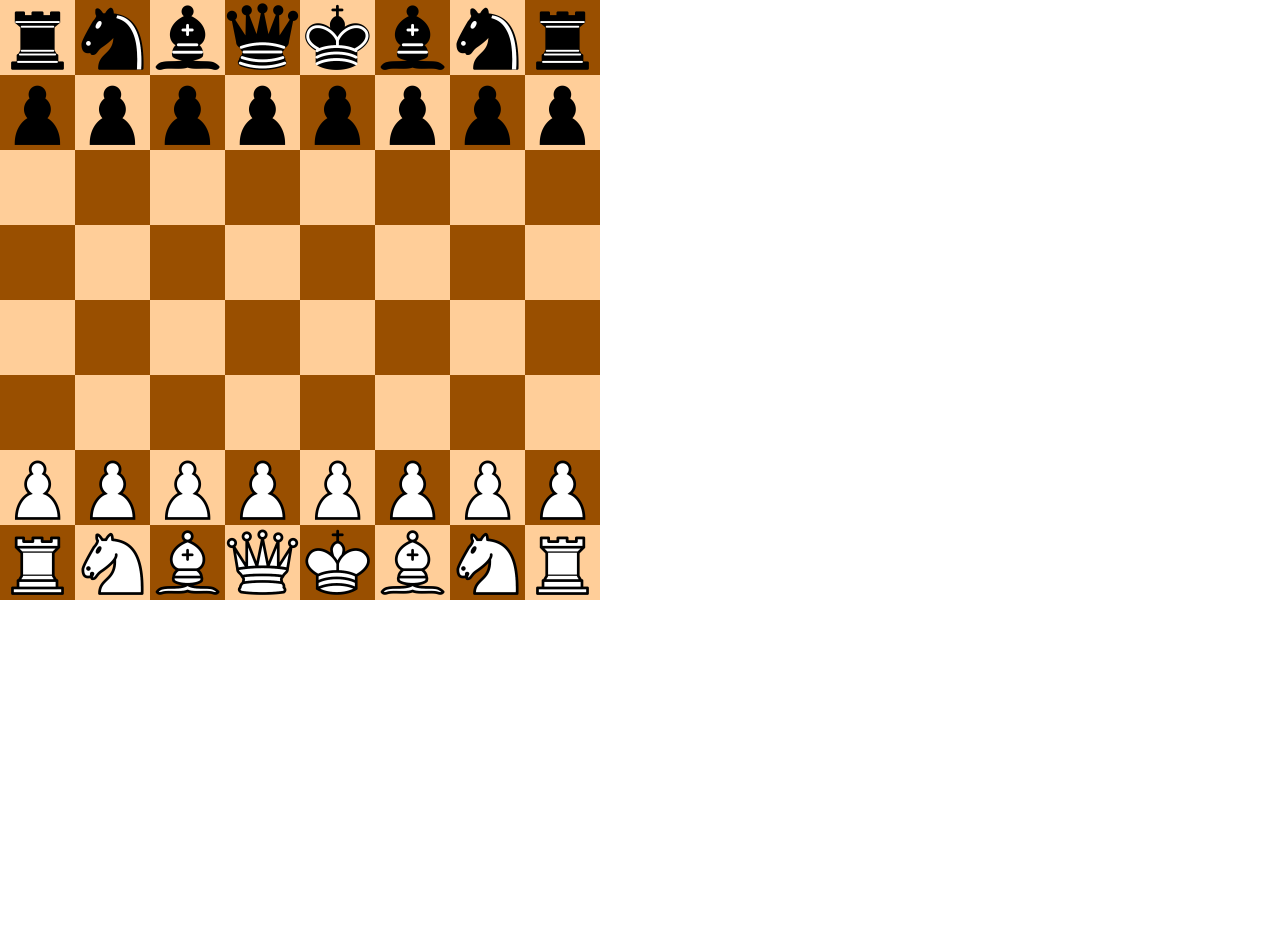
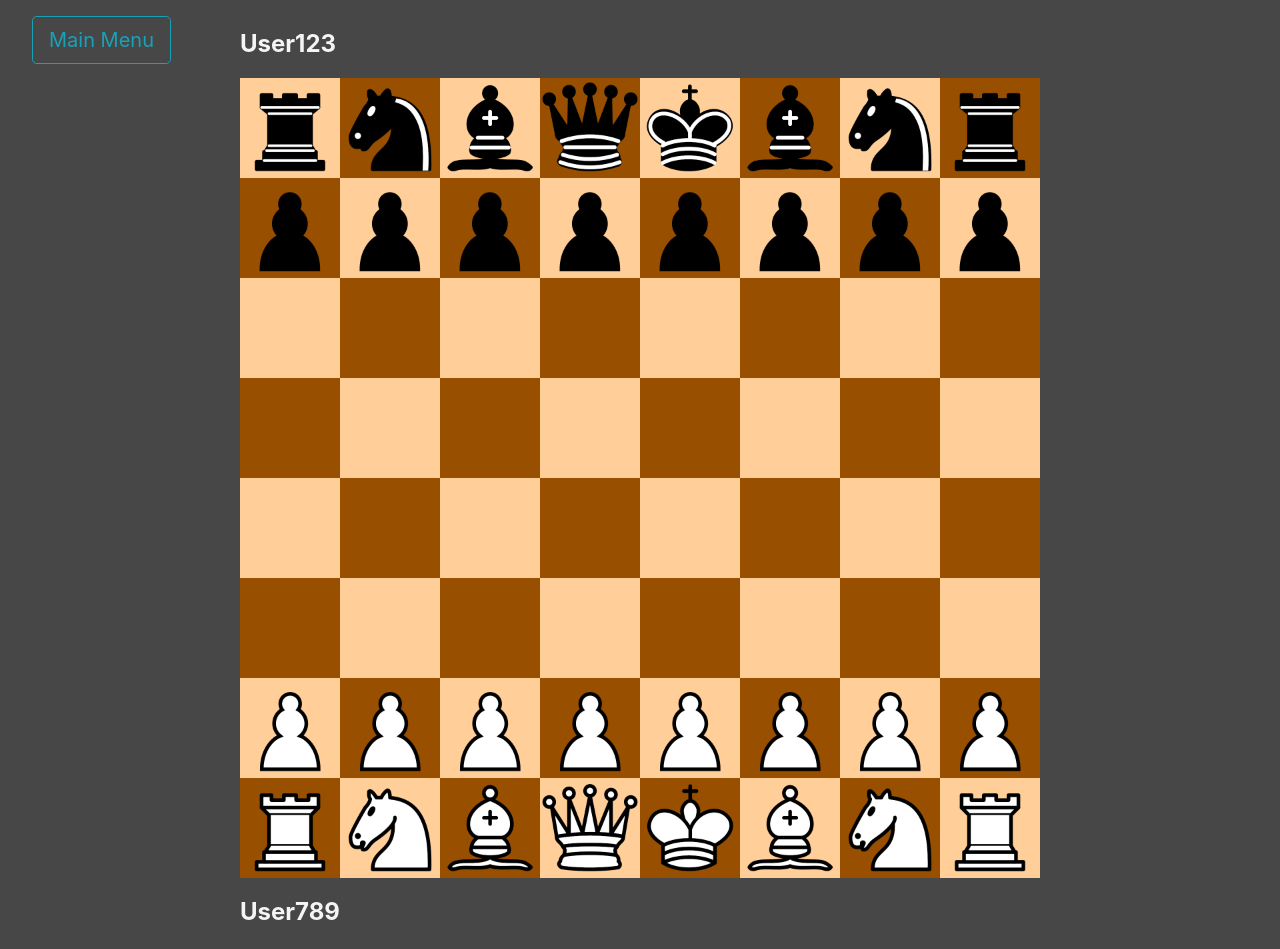
Before and after one commit to Alex8734/RRH_Minigames, a plain HTML site: page Chess/game.html in a window 1280 px wide. Before the commit the page ends 800 px from the top, so only its background shows below. Drawn offline with nearby package versions, Linux system fonts and the light colour scheme.

Commit message:
some style

```diff
--- a/Chess/game.html
+++ b/Chess/game.html
@@ -9,8 +9,17 @@
     <link rel="stylesheet" href="style.css">
     <title>RRH_Chess Game</title>
 </head>
-<body>
-    <canvas id="canvas" width="600" height="600"></canvas>
+<body class="game">
+    <button type="button" class="btn btn-outline-info fixed-left btn-lg">Main Menu</button>
+    <div class="board">
+        <div>
+            <p class="username">User123</p>
+        </div>
+        <canvas id="canvas" width="800" height="800"></canvas>
+        <div>
+            <p class="username">User789</p>
+        </div>
+    </div>
     <script src="https://code.jquery.com/jquery-3.3.1.slim.min.js"
             integrity="sha384-q8i/X+965DzO0rT7abK41JStQIAqVgRVzpbzo5smXKp4YfRvH+8abtTE1Pi6jizo"
             crossorigin="anonymous"></script>
--- a/Chess/scrips/chess.js
+++ b/Chess/scrips/chess.js
@@ -4,8 +4,8 @@ import {context, game} from "./main.js";
 export class Game {
     constructor(size) {
         this.client = new ChessClient();
-        this.size = size;
-        this.fieldSize = 75;
+        this.size = 800;
+        this.fieldSize = 100;
         this.pieces = [
             new Piece("rook", 0, 0, "black"),
             new Piece("knight", 1, 0, "black"),
@@ -79,7 +79,7 @@ export class Game {
             let img = new Image();
             img.src = `./images/${piece.clr}_${piece.name}.png`;
             img.onload = function() {
-                context.drawImage(img, piece.x * 75, piece.y * 75, 75, 75);
+                context.drawImage(img, piece.x * 100, piece.y * 100, 100, 100);
             };
             img.onerror = function() {
                 console.log("Failed to load image.");
@@ -92,7 +92,7 @@ export class Game {
             let img = new Image();
             img.src = "./images/dot.png";
             img.onload = function() {
-                context.drawImage(img, dot.x * 75, dot.y * 75, 75, 75);
+                context.drawImage(img, dot.x * 100, dot.y * 100, 100, 100);
             };
             img.onerror = function() {
                 console.log("Failed to load dot.");
@@ -104,16 +104,6 @@ export class Game {
 
         for (let dot of this.dots) {
             if (dot.x === col && dot.y === row) {
-                for (let piece of this.pieces) {
-                    if (piece.x === col && piece.y === row) {
-                        console.log(piece, "was taken rn (funnymoment)");
-                        const index = this.pieces.indexOf(piece);
-                        if (index > -1) {
-                            this.pieces.splice(index, 1);
-                        }
-                        this.redraw();
-                    }
-                }
                 this.activePiece.move(col, row);
                 this.dots = [];
                 this.redraw();
@@ -154,7 +144,7 @@ export class Game {
     }
 
     copy() {
-        let newGame = new Game(600);
+        let newGame = new Game(800);
         newGame.size = this.size;
         newGame.fieldSize = this.fieldSize;
         newGame.pieces = this.pieces
@@ -215,6 +205,17 @@ export class Piece {
         // Only allow the current player to make a move
         if (this.clr !== game.currentPlayer) {
             return;
+        }
+
+        for (let piece of game.pieces) {
+            if (piece.x === col && piece.y === row) {
+                console.log(piece, "was taken rn (funnymoment)");
+                const index = game.pieces.indexOf(piece);
+                if (index > -1) {
+                    game.pieces.splice(index, 1);
+                }
+                game.redraw();
+            }
         }
 
         this.x = col;
--- a/Chess/scrips/main.js
+++ b/Chess/scrips/main.js
@@ -5,8 +5,10 @@ import {Game} from "./chess.js";
 
 export let game;
 
+let standardName = "Unknown User"
+
 async function init() {
-    game = new Game(600);
+    game = new Game(800);
     game.init();
 }
 $(async function () {
@@ -19,8 +21,8 @@ canvas.addEventListener('click', function(event) {
     let y = event.clientY - rect.top;
     // x and y are now relative to the canvas
 
-    let row = Math.floor(y / 75);
-    let col = Math.floor(x / 75);
+    let row = Math.floor(y / 100);
+    let col = Math.floor(x / 100);
     console.log(col, row);
     game.clickOn(col, row);
 });
--- a/Chess/style.css
+++ b/Chess/style.css
@@ -7,6 +7,22 @@
     background-attachment: fixed;
     background-color: #474747;
 
+}
+
+.game {
+    height: 100vh;
+    width: 100%;
+    background-size: 100% auto;
+    background-repeat: no-repeat;
+    background-attachment: fixed;
+    background-color: #474747;
+}
+
+.board {
+    padding: 10px;
+    display: flex;
+    flex-direction: column;
+    align-items: center;
 }
 
 .navbar-123 {
@@ -65,3 +81,16 @@
     appearance: none;
     background-color: inherit;
 }
+
+#canvas {
+    width: 800px;
+    height: 800px;
+}
+
+.username {
+    font-size: x-large;
+    color: whitesmoke;
+    font-weight: bold;
+    margin: 1rem;
+    width: 800px;
+}
```
